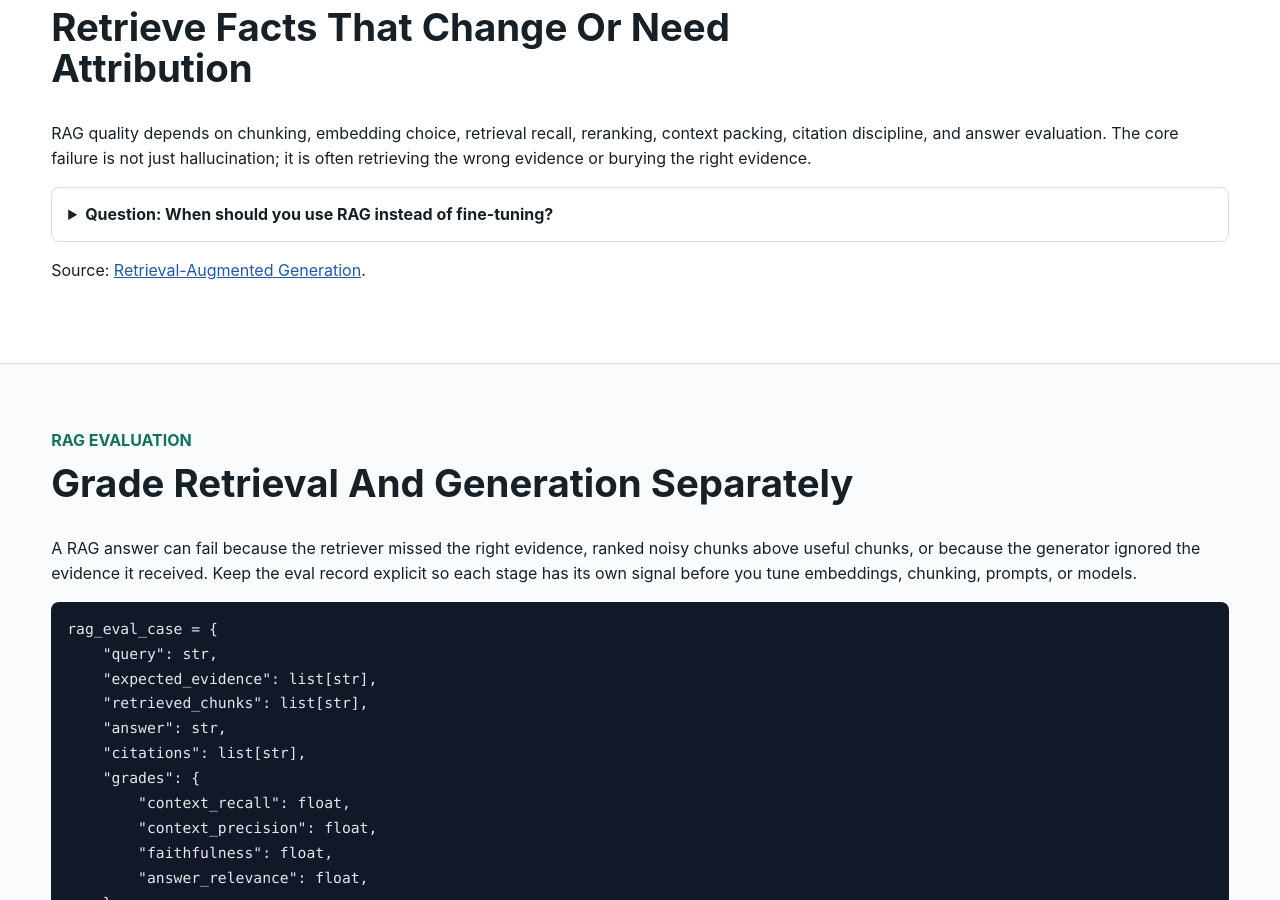
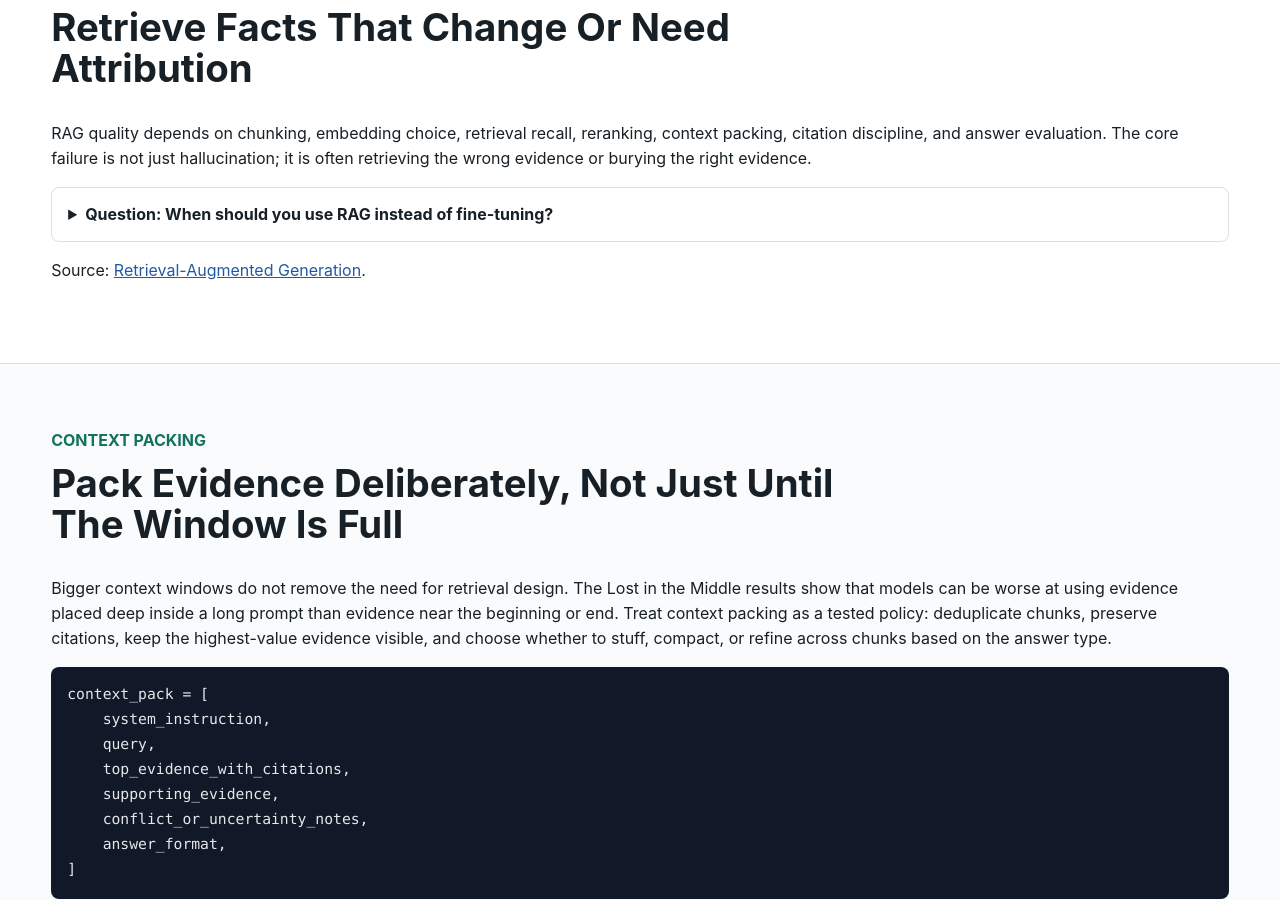
Before and after one commit to kennethli319/kennethli319.github.io, a Jekyll site: the page llm-ml-course/lessons/finetuning-rag-agents.html, which Jekyll copies as it is, in a window 1280 px wide and 900 px high, scrolled down 1698 px. Built offline with Jekyll 4.4.1, drawn with Linux system fonts in a browser that asks for light colours; some of the changed text lies outside the part shown.

Commit message:
Update LLM course RAG context packing

```diff
--- a/llm-ml-course/lessons/finetuning-rag-agents.html
+++ b/llm-ml-course/lessons/finetuning-rag-agents.html
@@ -13,6 +13,7 @@
       <a href="#finetune">Fine-Tuning</a>
       <a href="#preference">Preference</a>
       <a href="#rag">RAG</a>
+      <a href="#context-packing">Context Packing</a>
       <a href="#rag-eval">RAG Eval</a>
       <a href="#agents">Agents</a>
       <a href="#tool-traces">Tool Traces</a>
@@ -82,6 +83,44 @@
         <p>Use RAG when facts change, provenance matters, or the model should answer from a bounded document set. Use fine-tuning when the desired behavior or style should generalize across many requests.</p>
       </details>
       <p>Source: <a href="https://arxiv.org/abs/2005.11401">Retrieval-Augmented Generation</a>.</p>
+    </section>
+
+    <section id="context-packing" class="band">
+      <div class="section-head">
+        <p class="eyebrow">Context Packing</p>
+        <h2>Pack Evidence Deliberately, Not Just Until The Window Is Full</h2>
+      </div>
+      <p>
+        Bigger context windows do not remove the need for retrieval design. The
+        Lost in the Middle results show that models can be worse at using
+        evidence placed deep inside a long prompt than evidence near the
+        beginning or end. Treat context packing as a tested policy: deduplicate
+        chunks, preserve citations, keep the highest-value evidence visible, and
+        choose whether to stuff, compact, or refine across chunks based on the
+        answer type.
+      </p>
+      <pre><code>context_pack = [
+    system_instruction,
+    query,
+    top_evidence_with_citations,
+    supporting_evidence,
+    conflict_or_uncertainty_notes,
+    answer_format,
+]</code></pre>
+      <ol class="steps">
+        <li><strong>Position test:</strong> run the same golden question with the key chunk first, middle, and last; fail the build if groundedness changes materially.</li>
+        <li><strong>Budget test:</strong> compare top-k stuffing with a compact/refine synthesis path when retrieved evidence exceeds the prompt budget.</li>
+        <li><strong>Citation test:</strong> require every factual sentence that depends on retrieval to point back to a chunk id or source URL.</li>
+      </ol>
+      <details class="qa">
+        <summary>Question: Why can adding more retrieved chunks reduce answer quality?</summary>
+        <p>Extra chunks can bury the decisive evidence, introduce contradictions, consume attention budget, and make citation discipline harder. More context is useful only when the packer keeps the right evidence salient.</p>
+      </details>
+      <p>
+        Sources:
+        <a href="https://arxiv.org/abs/2307.03172">Lost in the Middle</a>,
+        <a href="https://developers.llamaindex.ai/python/framework/module_guides/querying/response_synthesizers/">LlamaIndex response synthesizers</a>.
+      </p>
     </section>
 
     <section id="rag-eval" class="band">
```
